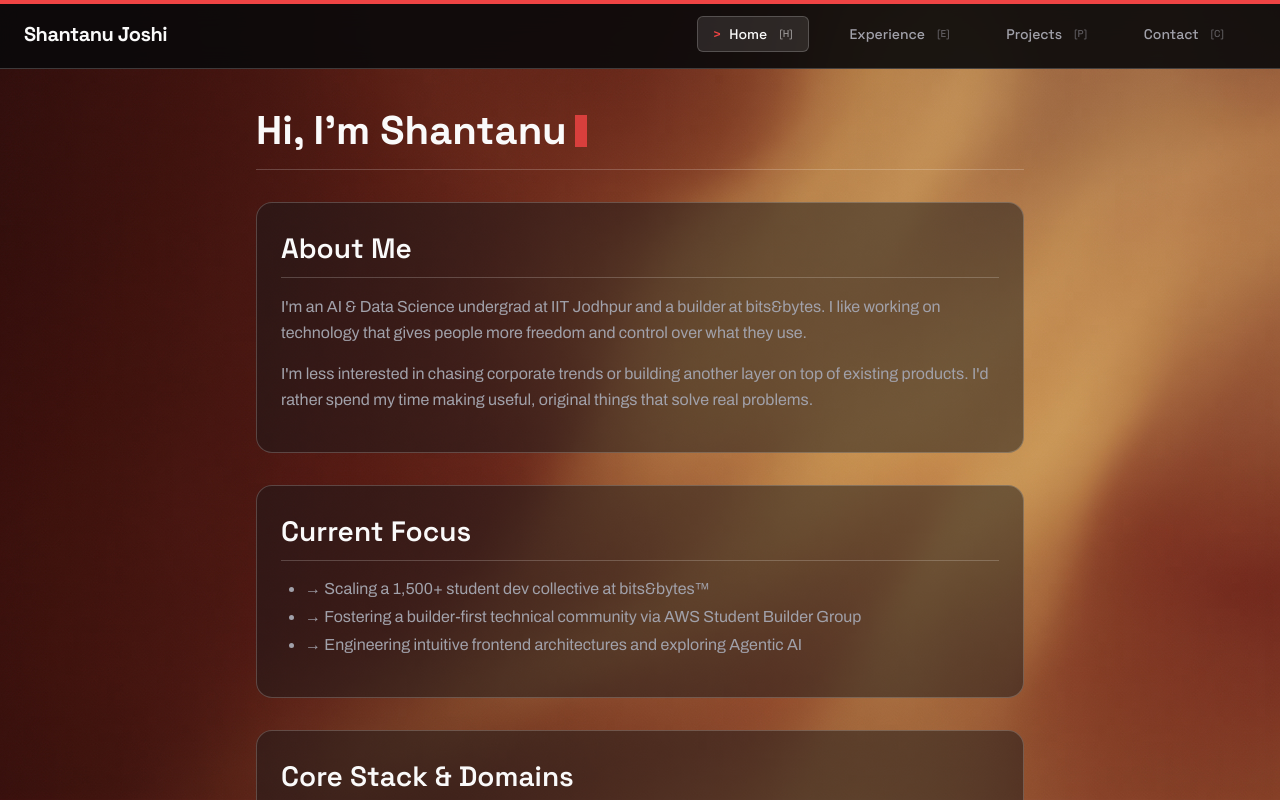
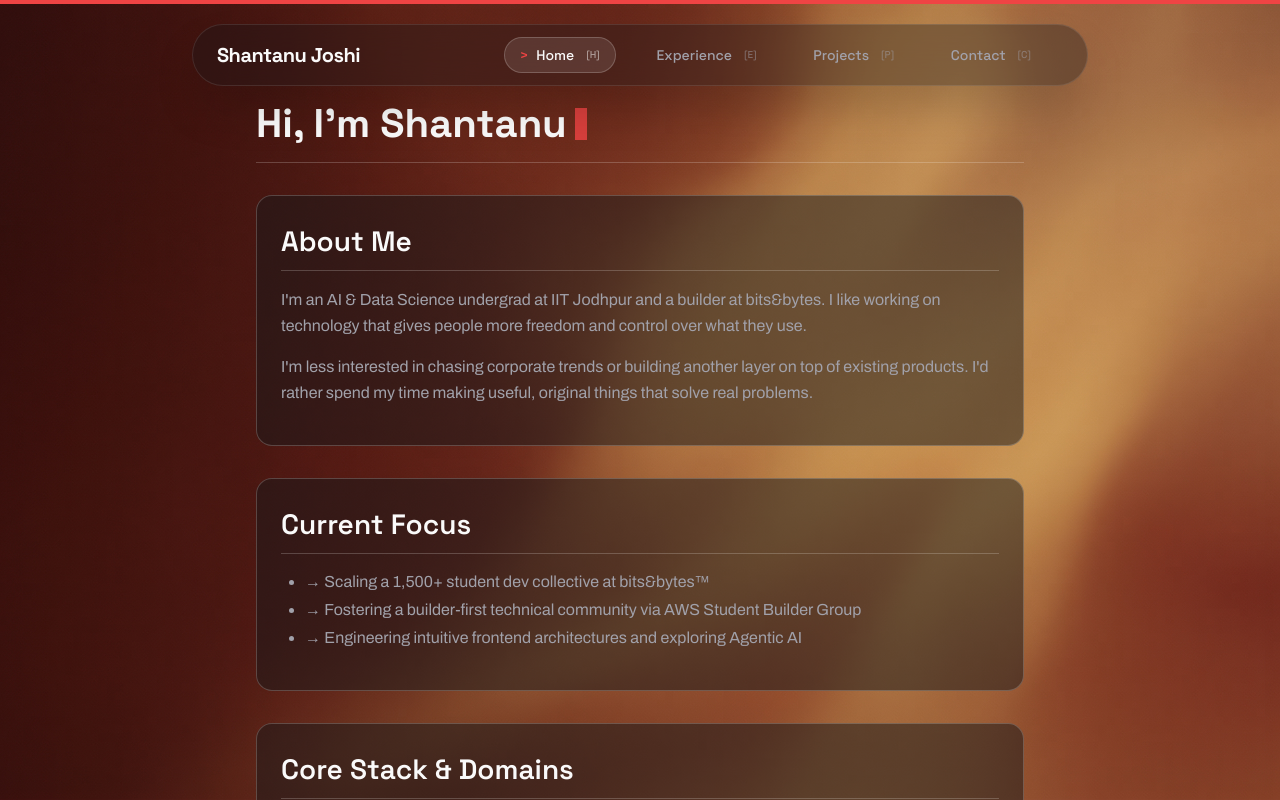
Before and after one commit to theshantanujoshi/joshiji, a Next.js app: page / in a window 1280 px wide. Shown: the top 800 px of the page. Built offline with nearby package versions, Linux system fonts and the light colour scheme.

Commit message:
style: transform navbar into a floating glassmorphism pill

```diff
--- a/src/components/Navigation.tsx
+++ b/src/components/Navigation.tsx
@@ -45,12 +45,13 @@ export function Navigation() {
 
   return (
     <>
-      <nav className="w-full sticky top-0 border-b border-[var(--color-border)] px-6 py-4 flex flex-col md:flex-row items-center justify-between bg-[var(--color-background)]/90 backdrop-blur-md z-50">
-        <div className="flex items-center mb-4 md:mb-0">
-          <Link href="/" className="font-['Space_Grotesk'] font-bold text-xl tracking-tight text-[var(--color-foreground)] no-underline hover:text-[var(--color-accent)] transition-colors">
-            Shantanu Joshi
-          </Link>
-        </div>
+      <div className="w-full sticky top-6 z-50 flex justify-center px-4 pointer-events-none">
+        <nav className="w-full max-w-4xl border border-white/10 px-6 py-3 flex flex-col md:flex-row items-center justify-between bg-[var(--color-card)]/70 backdrop-blur-xl md:rounded-full rounded-3xl shadow-2xl pointer-events-auto transition-all">
+          <div className="flex items-center mb-4 md:mb-0">
+            <Link href="/" className="font-['Space_Grotesk'] font-bold text-xl tracking-tight text-[var(--color-foreground)] no-underline hover:text-[var(--color-accent)] transition-colors">
+              Shantanu Joshi
+            </Link>
+          </div>
 
         <div className="flex gap-2 overflow-x-auto w-full md:w-auto pb-2 md:pb-0 hide-scrollbar">
           {links.map((link) => {
@@ -67,7 +68,7 @@ export function Navigation() {
                 {isActive && (
                   <motion.div
                     layoutId="active-nav-horizontal"
-                    className="absolute inset-0 bg-[var(--color-muted)] rounded-md border border-[var(--color-border)]"
+                    className="absolute inset-0 bg-[var(--color-muted)] rounded-full border border-[var(--color-border)]"
                     initial={false}
                     transition={{
                       type: "tween",
@@ -89,6 +90,7 @@ export function Navigation() {
           <div className="w-2 flex-shrink-0 hidden md:block" />
         </div>
       </nav>
+      </div>
 
       {/* Keyboard Navigation Toast */}
       <AnimatePresence>
```
